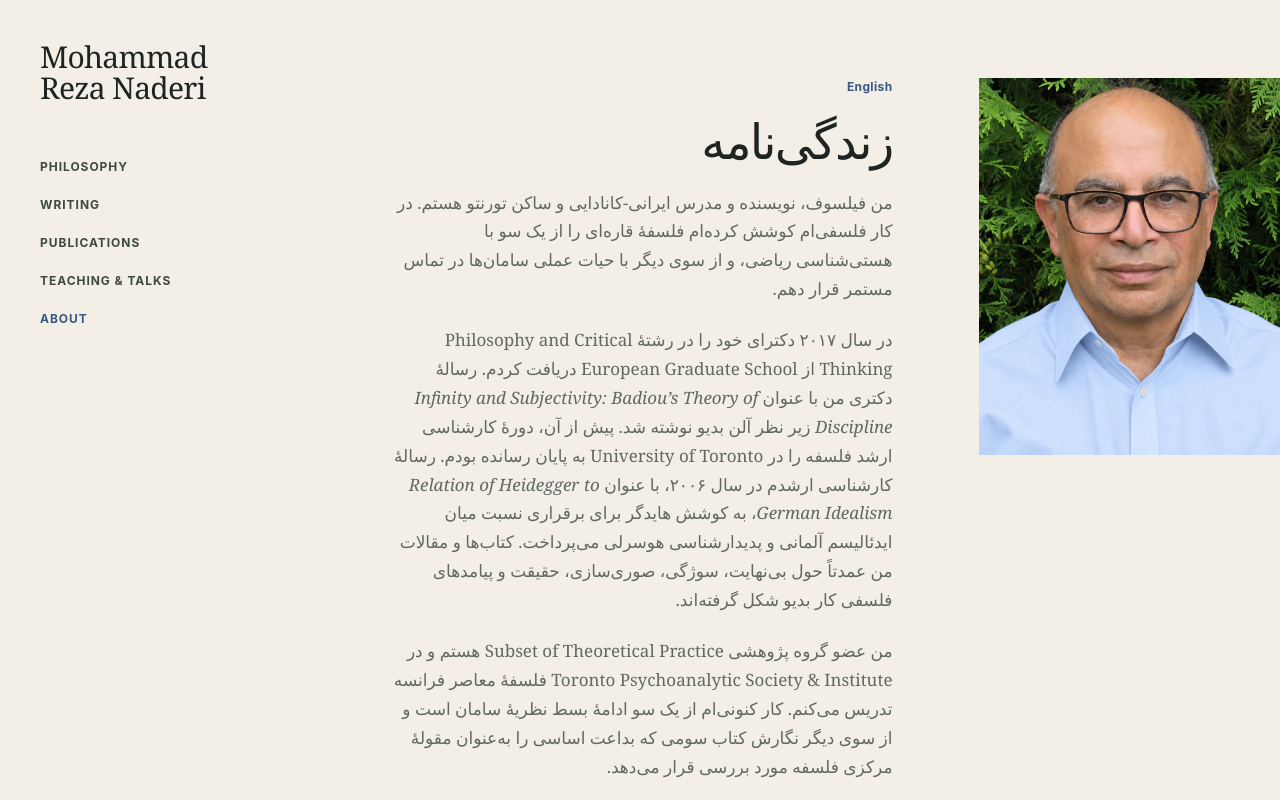
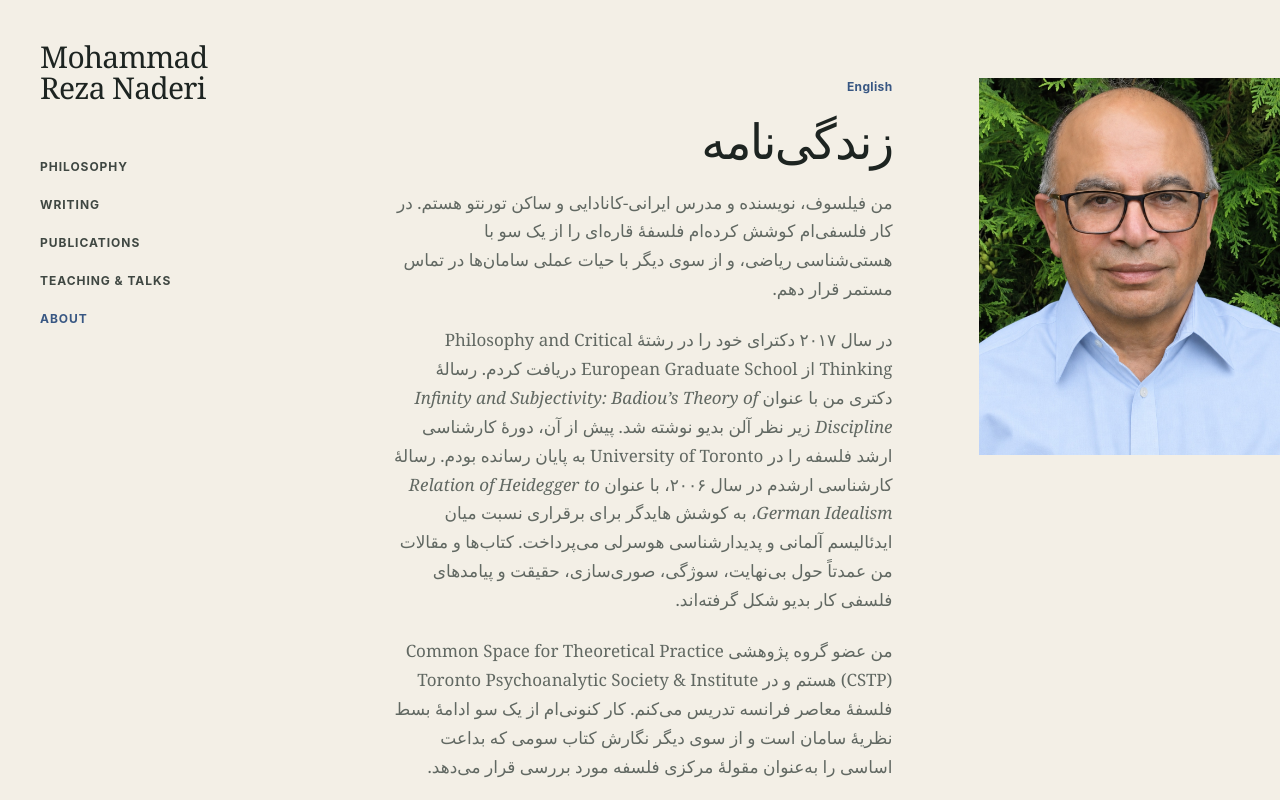
Before and after one commit to mohammad-naderi/mrnaderi.org, a Next.js app: page /about/persian in a window 1280 px wide. Shown: the top 800 px of the page. Built offline with nearby package versions, Linux system fonts and the light colour scheme.

Commit message:
Rename research collective to CSTP in Persian bio

```diff
--- a/app/about/persian/page.tsx
+++ b/app/about/persian/page.tsx
@@ -67,7 +67,7 @@ export default function PersianAboutPage() {
               در سال ۲۰۱۷ دکترای خود را در رشتهٔ <span lang="en" dir="ltr">Philosophy and Critical Thinking</span> از <span lang="en" dir="ltr">European Graduate School</span> دریافت کردم. رسالهٔ دکتری من با عنوان <em lang="en" dir="ltr">Infinity and Subjectivity: Badiou’s Theory of Discipline</em> زیر نظر آلن بدیو نوشته شد. پیش از آن، دورهٔ کارشناسی ارشد فلسفه را در <span lang="en" dir="ltr">University of Toronto</span> به پایان رسانده بودم. رسالهٔ کارشناسی ارشدم در سال ۲۰۰۶، با عنوان <em lang="en" dir="ltr">Relation of Heidegger to German Idealism</em>، به کوشش هایدگر برای برقراری نسبت میان ایدئالیسم آلمانی و پدیدارشناسی هوسرلی می‌پرداخت. کتاب‌ها و مقالات من عمدتاً حول بی‌نهایت، سوژگی، صوری‌سازی، حقیقت و پیامدهای فلسفی کار بدیو شکل گرفته‌اند.
             </p>
             <p>
-              من عضو گروه پژوهشی <span lang="en" dir="ltr">Subset of Theoretical Practice</span> هستم و در <span lang="en" dir="ltr">Toronto Psychoanalytic Society &amp; Institute</span> فلسفهٔ معاصر فرانسه تدریس می‌کنم. کار کنونی‌ام از یک سو ادامهٔ بسط نظریهٔ سامان است و از سوی دیگر نگارش کتاب سومی که بداعت اساسی را به‌عنوان مقولهٔ مرکزی فلسفه مورد بررسی قرار می‌دهد.
+              من عضو گروه پژوهشی <span lang="en" dir="ltr">Common Space for Theoretical Practice (CSTP)</span> هستم و در <span lang="en" dir="ltr">Toronto Psychoanalytic Society &amp; Institute</span> فلسفهٔ معاصر فرانسه تدریس می‌کنم. کار کنونی‌ام از یک سو ادامهٔ بسط نظریهٔ سامان است و از سوی دیگر نگارش کتاب سومی که بداعت اساسی را به‌عنوان مقولهٔ مرکزی فلسفه مورد بررسی قرار می‌دهد.
             </p>
             <p>
               مطالعات مستقل فلسفی من طیفی گسترده را دربر گرفته است: از افلاطون و ارسطو تا دکارت و اسپینوزا؛ کانت، هگل، مارکس و ایدئالیسم آلمانی؛ نیچه، لوکاچ و گلدمن؛ و در اندیشهٔ معاصر، لاکان، دلوز و بدیو.
```
